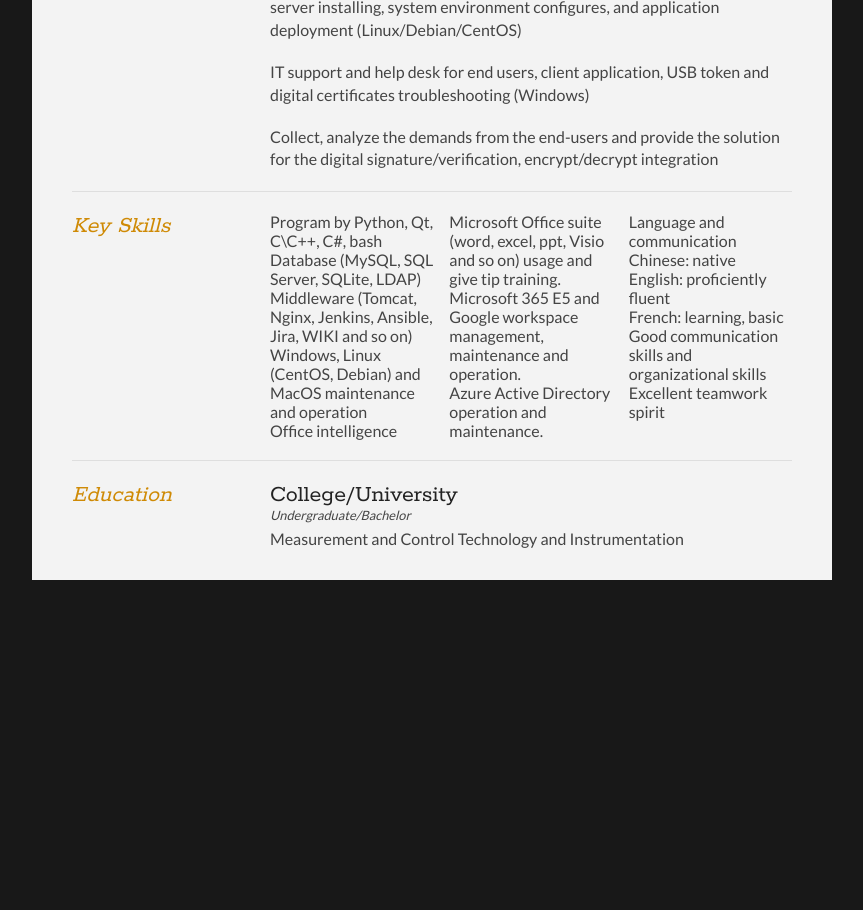
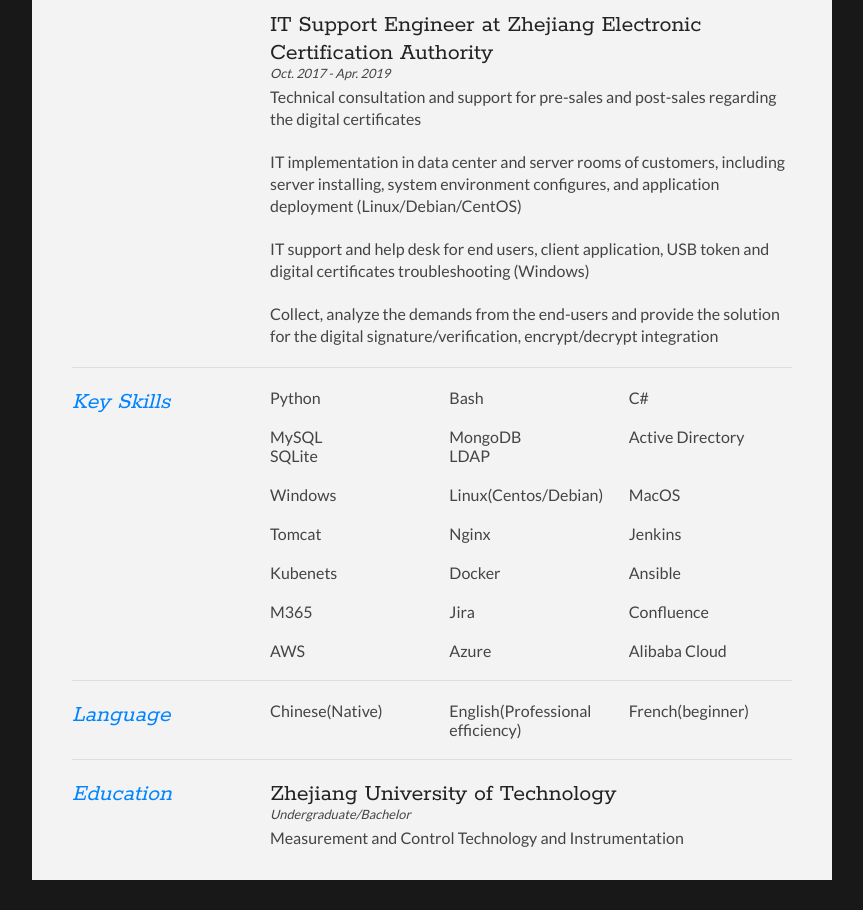
Before and after one commit to FeerLiu/cv, a plain HTML site: page index.html in a window 1280 px wide. Shown: the part 1550-2460 px from the top of the page, without its empty margins (208-1071 px from the left). Before the commit the page ends 2160 px from the top, so only its background shows below. Drawn offline with Linux system fonts and the light colour scheme.

Commit message:
20241030-night update

```diff
--- a/index.html
+++ b/index.html
@@ -34,7 +34,7 @@
 							<www class="">
 								<cv></cv>feerliu.github.io
 						</a></li>
-					<li>Mob: 00352661886692</li>
+					<li>Mob: +352-661886692</li>
 				</ul>
 			</div>
 			<div class="clear"></div>
@@ -61,15 +61,13 @@
 				<div class="clear"></div>
 			</section>
 
-
 			<section>
 				<div class="sectionTitle">
 					<h1>Experience</h1>
 				</div>
-
 				<div class="sectionContent">
 					<article>
-						<h2>Senior IT Specialist at PingPong Europe S.A.</h2>
+						<h2>Senior IT Specialist at PingPong(Luxembourg)</h2>
 						<p class="subDetails">Nov. 2022 - Present</p>
 						<p>Monitoring and reviewing the IT security policy, as well as overseeing system and data backup
 							processes. Additionally, conducting business continuity exercises, including tasks such as
@@ -95,8 +93,17 @@
 					</article>
 
 					<article>
-						<h2>IT Specialist at PingPong Europe S.A.</h2>
-						<p class="subDetails">Apr. 2019 - Nov. 2022</p>
+						<h2>IT Specialist at PingPong(Luxembourg)</h2>
+						<p class="subDetails">Nov. 2019 - Nov. 2022</p>
+						<p>IT support and helpdesk for internal employees (laptop installation and configuration,
+							network management, application management, etc,.)
+						<p>Implementing system administration procedures for managing IT devices, including deployment,
+							configuration, and life-cycle management.</p>
+					</article>
+
+					<article>
+						<h2>DevOps at PingPong(China)</h2>
+						<p class="subDetails">Apr. 2019 - Nov. 2019</p>
 						<p>IT support and helpdesk for internal employees (laptop installation and configuration,
 							network management, application management, etc,.)
 						<p>Implementing system administration procedures for managing IT devices, including deployment,
@@ -105,7 +112,7 @@
 
 					<article>
 						<h2>IT Support Engineer at Zhejiang Electronic Certification Authority</h2>
-						<p class="subDetails">October 2004 - December 2006</p>
+						<p class="subDetails">Oct. 2017 - Apr. 2019</p>
 						<p>Technical consultation and support for pre-sales and post-sales regarding the digital
 							certificates
 						<p>IT implementation in data center and server rooms of customers, including server installing,
@@ -119,31 +126,67 @@
 				<div class="clear"></div>
 			</section>
 
-
 			<section>
 				<div class="sectionTitle">
 					<h1>Key Skills</h1>
 				</div>
 				<div class="sectionContent">
 					<ul class="keySkills">
-						<li>Program by Python, Qt, C\C++, C#, bash</li>
-						<li>Database (MySQL, SQL Server, SQLite, LDAP)</li>
-						<li>Middleware (Tomcat, Nginx, Jenkins, Ansible, Jira, WIKI and so on)</li>
-						<li>Windows, Linux (CentOS, Debian) and MacOS maintenance and operation</li>
-						<li>Office intelligence</li>
-						<li>Microsoft Office suite (word, excel, ppt, Visio and so on) usage and give tip training.</li>
-						<li>Microsoft 365 E5 and Google workspace management, maintenance and operation.</li>
-						<li>Azure Active Directory operation and maintenance.</li>
-						<li>Language and communication</li>
-						<li>Chinese: native</li>
-						<li>English: proficiently fluent</li>
-						<li>French: learning, basic</li>
-						<li>Good communication skills and organizational skills</li>
-						<li>Excellent teamwork spirit</li>
+						<li>Python</li>
+						<li>Bash</li>
+						<li>C#</li>
+					</ul>
+					<ul class="keySkills">
+						<li>MySQL</li>
+						<li>SQLite</li>
+						<li>MongoDB</li>
+						<li>LDAP</li>
+						<li>Active Directory</li>
+					</ul>
+					<ul class="keySkills">
+						<li>Windows</li>
+						<li>Linux(Centos/Debian)</li>
+						<li>MacOS</li>
+					</ul>
+					<ul class="keySkills">
+						<li>Tomcat</li>
+						<li>Nginx</li>
+						<li>Jenkins</li>
+					</ul>
+					<ul class="keySkills">
+						<li>Kubenets</li>
+						<li>Docker</li>
+						<li>Ansible</li>
+					</ul>
+					<ul class="keySkills">
+						<li>M365</li>
+						<li>Jira</li>
+						<li>Confluence</li>
+					</ul>
+					<ul class="keySkills">
+						<li>AWS</li>
+						<li>Azure</li>
+						<li>Alibaba Cloud</li>
 					</ul>
 				</div>
 				<div class="clear"></div>
 			</section>
+
+
+			<section>
+				<div class="sectionTitle">
+					<h1>Language</h1>
+				</div>
+				<div class="sectionContent">
+					<ul class="keySkills">
+						<li>Chinese(Native)</li>
+						<li>English(Professional efficiency)</li>
+						<li>French(beginner)</li>
+					</ul>
+				</div>
+				<div class="clear"></div>
+			</section>
+
 
 
 			<section>
@@ -153,7 +196,7 @@
 
 				<div class="sectionContent">
 					<article>
-						<h2>College/University</h2>
+						<h2>Zhejiang University of Technology</h2>
 						<p class="subDetails">Undergraduate/Bachelor</p>
 						<p>Measurement and Control Technology and Instrumentation</p>
 					</article>
--- a/style.css
+++ b/style.css
@@ -31,7 +31,7 @@ p {
 
 .mainDetails {
 	padding: 25px 35px;
-	border-bottom: 2px solid #cf8a05;
+	border-bottom: 2px solid #0084ff;
 	background: #ededed;
 }
 
@@ -114,7 +114,7 @@ section:last-child {
 
 .sectionTitle {
 	float: left;
-	width: 25%;
+	width: 15%;
 }
 
 .sectionContent {
@@ -126,7 +126,7 @@ section:last-child {
 	font-family: 'Rokkitt', Helvetica, Arial, sans-serif;
 	font-style: italic;
 	font-size: 1.5em;
-	color: #cf8a05;
+	color: #0084ff;
 }
 
 .sectionContent h2 {
```
